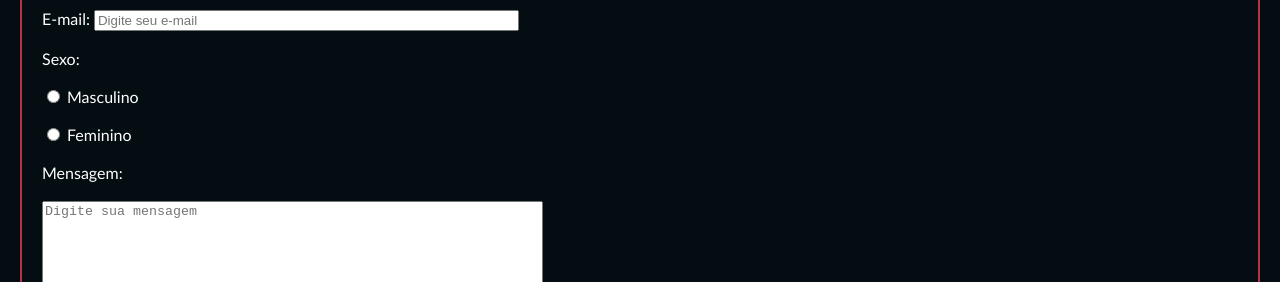
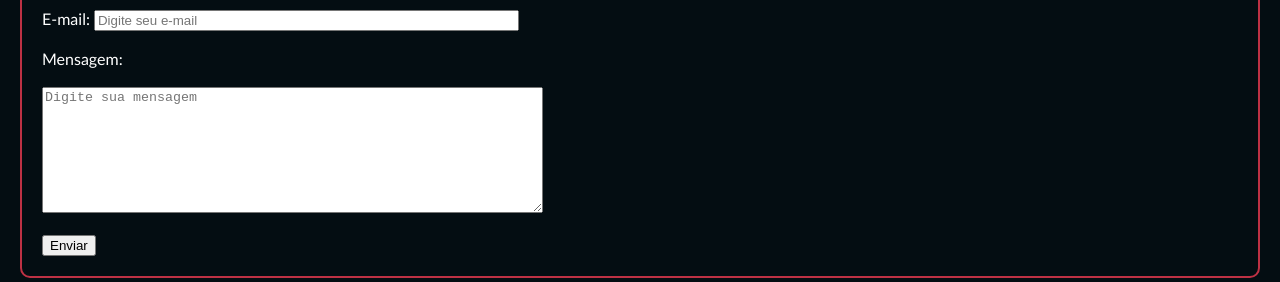
Before and after one commit to dennissilvatm/estudos, a plain HTML site: page contato.html in a window 1280 px wide. Shown: the part 243-525 px from the top of the page. Drawn offline with Linux system fonts and the light colour scheme.

Commit message:
Add files via upload

```diff
--- a/contato.html
+++ b/contato.html
@@ -42,25 +42,15 @@
         <input type="email" name="email" placeholder="Digite seu e-mail" size="50" maxlength="50" required>
         <br><br>
 
-        <!-- CAMPO DE PREENCHIMENTO DE SEXO -->
-        <label for="sexo">Sexo:</label><br><br>
-        <input type="radio" name="sexo[]" value="Masculino"> <Label>Masculino</Label>
-        <br><br>
-        <input type="radio" name="sexo[]" value="Feminino"> <Label>Feminino</Label>
-        <br><br>
-
         <!-- CAMPO DE PREENCHIMENTO DE MENSAGEM -->
         <label for="mensagem" class="msg">Mensagem:</label><br><br>
         <textarea name="mensagem" placeholder="Digite sua mensagem" rows="8" cols="60" maxlength="500" required></textarea>
-
-
         <br><br>
 
         <!-- BOTÃO DE ENVIO DO FORMULÁRIO -->
         <button onclick="enviaDados()">Enviar</button>
 
     </form>
-
 
     <footer class="container">
         <h1>Desenvolvido para fins educacionais</h1>
```
